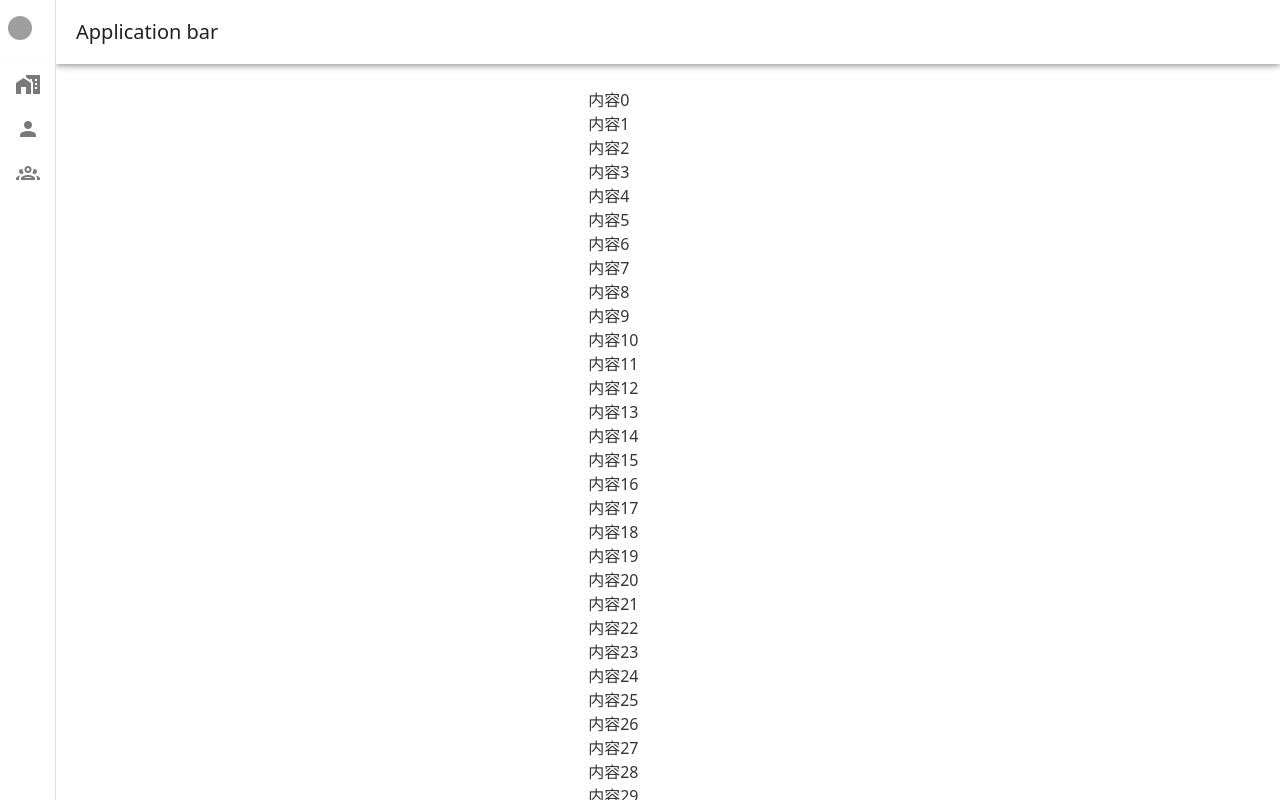
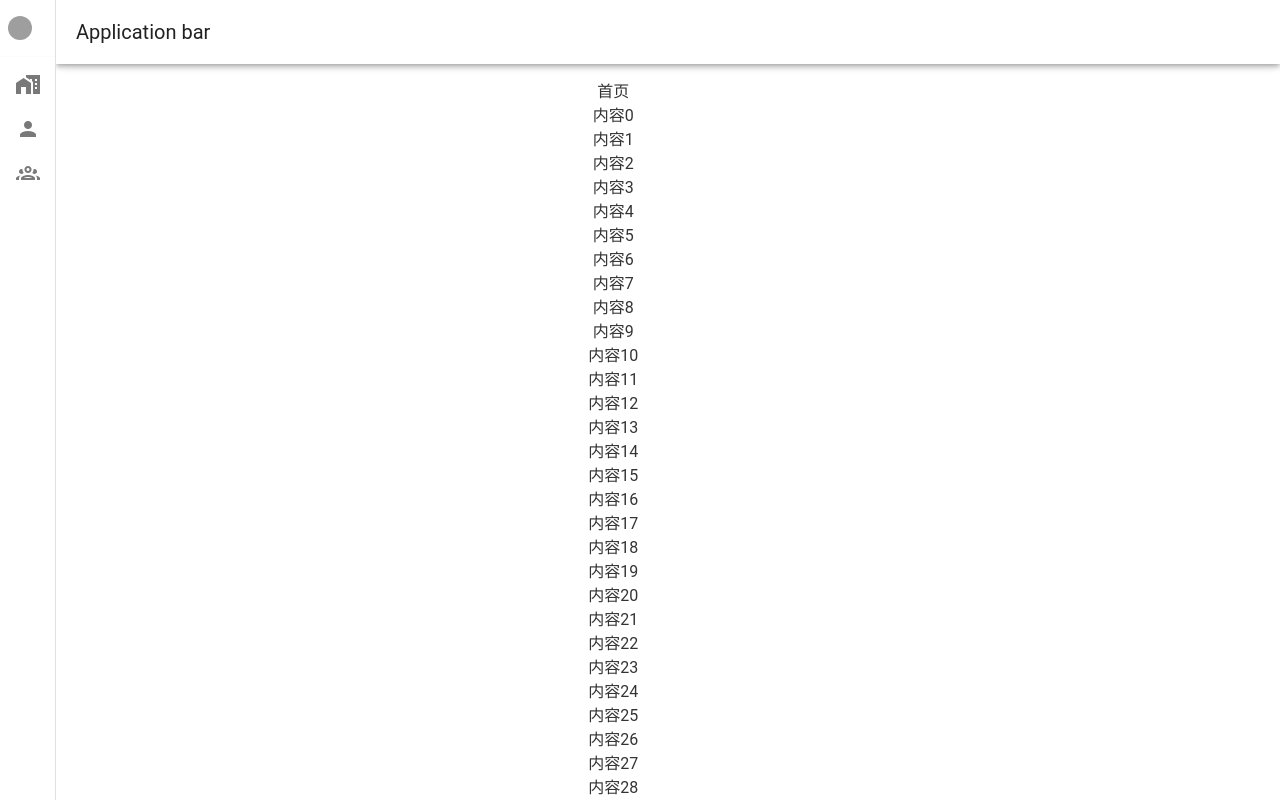
Before and after one commit to yangshangchao23/nuxt3_learn, a Nuxt app: page / in a window 1280 px wide. Shown: the top 800 px of the page. Built offline with nearby package versions, Linux system fonts and the light colour scheme; grey boxes are pictures that could not be loaded.

Commit message:
重装vuetify和重整layoutdefault

```diff
--- /dev/null
+++ b/layouts/components/DefaultLayoutWithVerticalNav.vue
@@ -0,0 +1,52 @@
+<script setup lang="ts">
+const drawer = ref(true)
+const rail = ref(true)
+</script>
+
+<template>
+  <v-layout class="layout-wrapper">
+    <aside class="layout-vertical-nav">
+      <v-navigation-drawer
+        v-model="drawer"
+        :rail="rail"
+        permanent
+        @click="rail = false"
+      >
+        <v-list-item
+          prepend-avatar="https://randomuser.me/api/portraits/men/85.jpg"
+          title="John Leider"
+          nav
+        >
+          <template #append>
+            <v-btn
+              icon="mdi-chevron-left"
+              variant="text"
+              @click.stop="rail = !rail"
+            />
+          </template>
+        </v-list-item>
+        <v-divider />
+        <v-list density="compact" nav>
+          <v-list-item prepend-icon="mdi-home-city" title="Home" value="home" />
+          <v-list-item
+            prepend-icon="mdi-account"
+            title="My Account"
+            value="account"
+          />
+          <v-list-item
+            prepend-icon="mdi-account-group-outline"
+            title="Users"
+            value="users"
+          />
+        </v-list>
+      </v-navigation-drawer>
+    </aside>
+    <div class="layout-content-wrapper">
+      <v-app-bar title="Application bar" class="layout-navbar" />
+      <v-main>
+        <!-- page -->
+        <slot />
+      </v-main>
+    </div>
+  </v-layout>
+</template>
--- a/layouts/defaults.vue
+++ b/layouts/defaults.vue
@@ -1,57 +1,14 @@
 <script setup lang="ts">
-const drawer = ref(true)
-const rail = ref(true)
+import DefaultLayoutWithVerticalNav from './components/DefaultLayoutWithVerticalNav.vue'
 </script>
 
 <template>
-  <v-layout class="layout-wrapper d-flex rounded rounded-md">
-    <aside class="layout-vertical-nav">
-      <v-navigation-drawer
-        v-model="drawer"
-        :rail="rail"
-        permanent
-        @click="rail = false"
-      >
-        <v-list-item
-          prepend-avatar="https://randomuser.me/api/portraits/men/85.jpg"
-          title="John Leider"
-          nav
-        >
-          <template #append>
-            <v-btn
-              icon="mdi-chevron-left"
-              variant="text"
-              @click.stop="rail = !rail"
-            />
-          </template>
-        </v-list-item>
-        <v-divider />
-        <v-list density="compact" nav>
-          <v-list-item prepend-icon="mdi-home-city" title="Home" value="home" />
-          <v-list-item
-            prepend-icon="mdi-account"
-            title="My Account"
-            value="account"
-          />
-          <v-list-item
-            prepend-icon="mdi-account-group-outline"
-            title="Users"
-            value="users"
-          />
-        </v-list>
-      </v-navigation-drawer>
-    </aside>
-    <div class="layout-content-wrapper">
-      <v-app-bar title="Application bar" class="layout-navbar" />
-      <v-main class="d-flex flex-column align-center justify-center">
-        <div class="layout-page-content p-6">
-          <div v-for="(item, index) in 100" class="h-6 w-auto">
-            内容{{ index }}
-          </div>
-        </div>
-      </v-main>
-    </div>
-  </v-layout>
+  <div>
+    <DefaultLayoutWithVerticalNav>
+      <!-- page -->
+      <slot />
+    </DefaultLayoutWithVerticalNav>
+  </div>
 </template>
 
 <style lang="scss">
--- a/nuxt.config.ts
+++ b/nuxt.config.ts
@@ -1,5 +1,10 @@
 // https://nuxt.com/docs/api/configuration/nuxt-config
+import vuetify, { transformAssetUrls } from 'vite-plugin-vuetify'
+
 export default defineNuxtConfig({
+  build: {
+    transpile: ['vuetify'],
+  },
   compatibilityDate: '2024-04-03',
   devtools: { enabled: true },
   modules: [
@@ -8,7 +13,12 @@ export default defineNuxtConfig({
     '@nuxtjs/color-mode',
     '@nuxt/icon',
     '@nuxtjs/i18n',
-    'vuetify-nuxt-module',
+    (_options, nuxt) => {
+      nuxt.hooks.hook('vite:extendConfig', (config) => {
+        // @ts-expect-error
+        config.plugins.push(vuetify({ autoImport: true }))
+      })
+    },
   ],
   colorMode: {
     preference: 'system', // default value of $colorMode.preference
@@ -26,12 +36,11 @@ export default defineNuxtConfig({
     defaultLocale: 'zh', // 默认语种
     vueI18n: './i18n.config.ts', // if you are using custom path, default
   },
-  vuetify: {
-    moduleOptions: {
-      /* module specific options */
-    },
-    vuetifyOptions: {
-      /* vuetify options */
+  vite: {
+    vue: {
+      template: {
+        transformAssetUrls,
+      },
     },
   },
 })
--- a/pages/index.vue
+++ b/pages/index.vue
@@ -1,5 +1,8 @@
 <script setup lang="ts"></script>
 
 <template>
-  <div>首页</div>
+  <v-container class="flex-column align-center flex justify-center">
+    首页
+    <div v-for="(item, index) in 100" class="h-6 w-auto">内容{{ index }}</div>
+  </v-container>
 </template>
--- /dev/null
+++ b/plugins/vuetify.ts
@@ -0,0 +1,12 @@
+// import this after install `@mdi/font` package
+import '@mdi/font/css/materialdesignicons.css'
+
+import 'vuetify/styles'
+import { createVuetify } from 'vuetify'
+
+export default defineNuxtPlugin((app) => {
+  const vuetify = createVuetify({
+    // ... your configuration
+  })
+  app.vueApp.use(vuetify)
+})
```
Also changed, not shown: package.json (+5 -3 lines), 1 other file (tests, documents, lock files or other folders).
